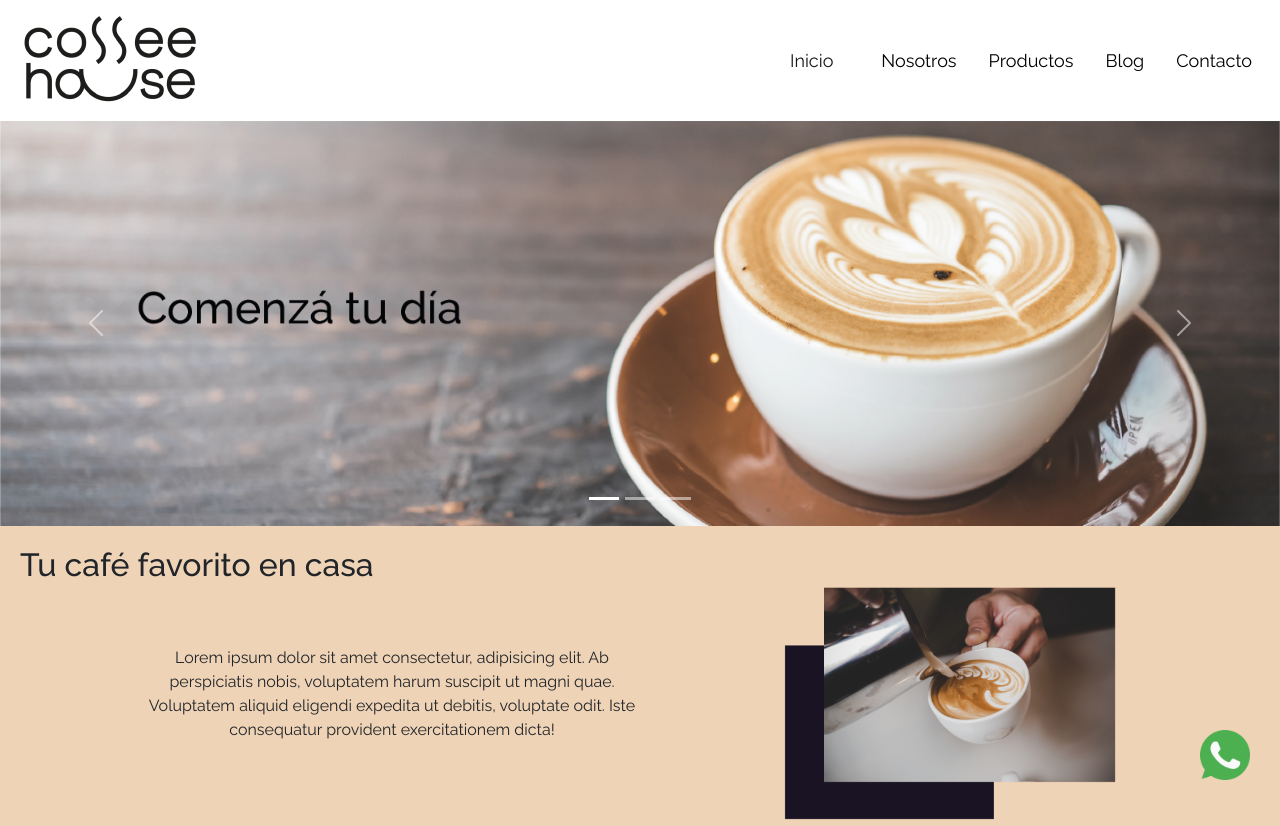
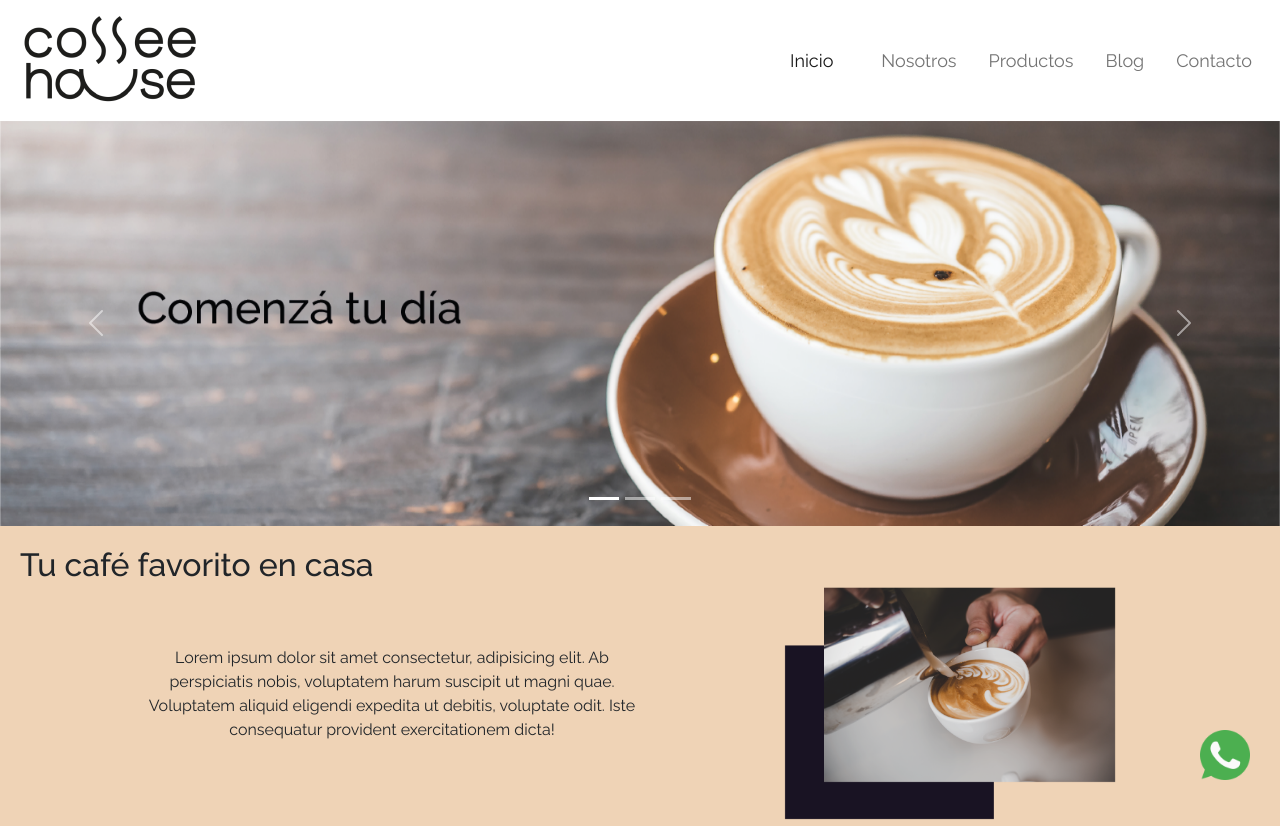
Before and after one commit to ysagomes/cafeteria_coffe_house, a plain HTML site: page index.html in a window 1280 px wide. Shown: the top 826 px of the page. Drawn offline with nearby package versions, Linux system fonts and the light colour scheme.

Commit message:
css cambio

```diff
--- a/CSS/estilo.css
+++ b/CSS/estilo.css
@@ -193,9 +193,6 @@ body{
 .card-header {
     color: var(--bs-card-cap-color);
     background-color: #a98573;
-}
-.nav-link {
-    color: black;
 }
 .nav {
     --bs-nav-link-color: black;
```
